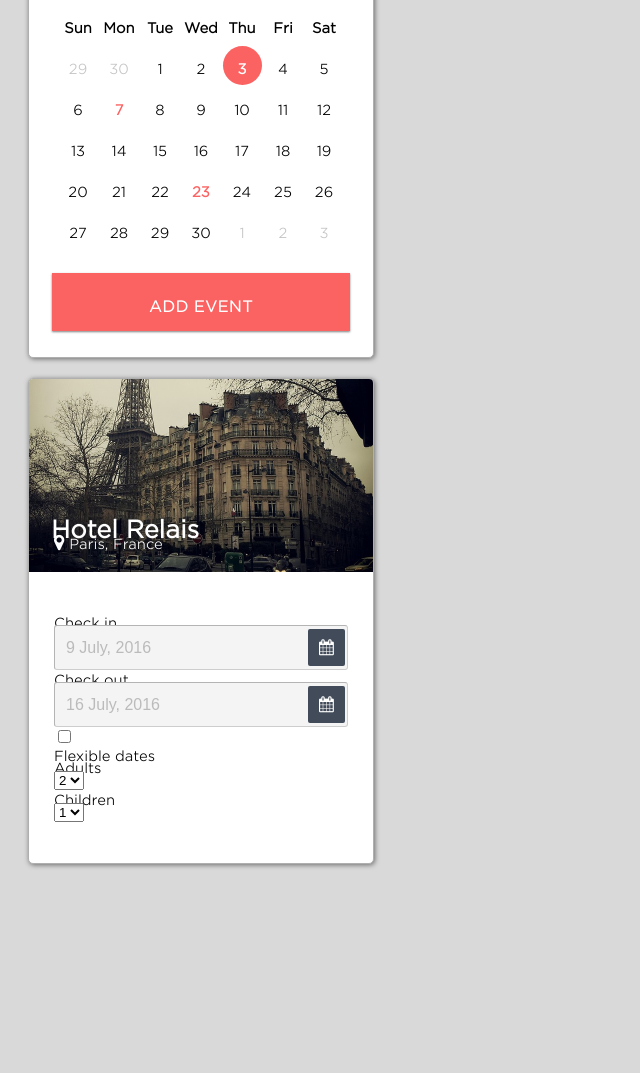
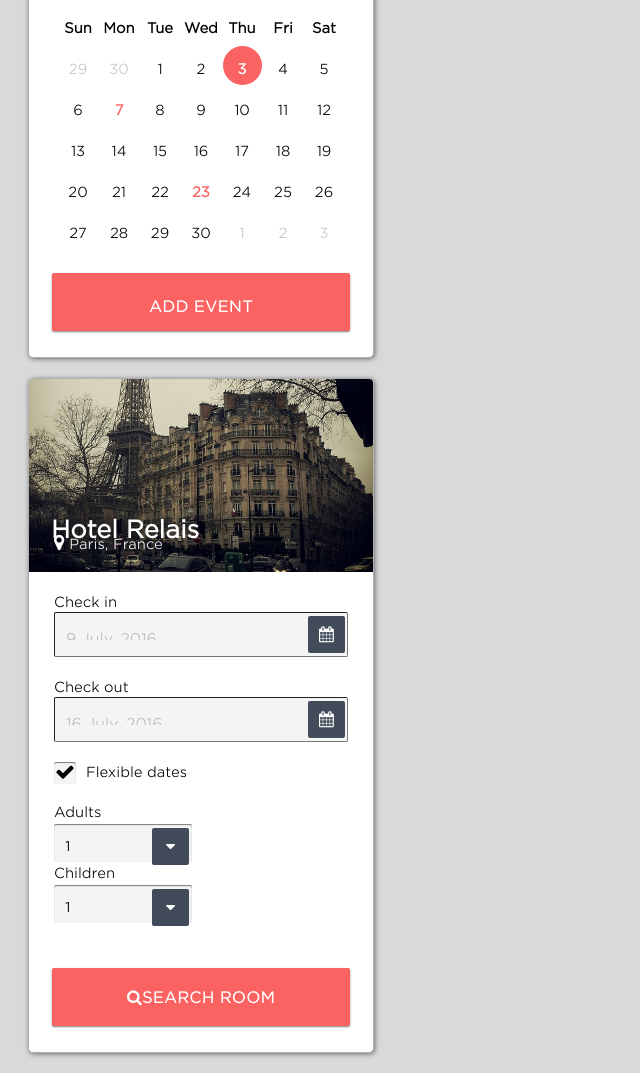
Before and after one commit to AlexeyBarkow/ex-rs, a plain HTML site: page forms_and_widgets/index.html in a window 1280 px wide. Shown: the part 92-1165 px from the top of the page, without its empty margins (0-640 px from the left). Before the commit the page ends 976 px from the top, so only its background shows below. Drawn offline with Linux system fonts and the light colour scheme; files whose address does not match are found by name.

Commit message:
Make billing widget

```diff
--- a/forms_and_widgets/css/stylesheet.css
+++ b/forms_and_widgets/css/stylesheet.css
@@ -29,6 +29,8 @@
 }
 
 
+
+
 .widget {
 	margin:20px;
 
@@ -43,6 +45,7 @@
 		height: 58px;
 		/*border-radius: 2px;*/
 		box-shadow: 0 1px 2px rgba(0,0,0,0.5);
+		border-radius: 2px;
 		background-color: #fb6362;
 		color: #fff;
 		border: none;
@@ -52,10 +55,84 @@
 		font-size: 16px;
 		letter-spacing: 0px;
 	}
+
 	.widget .outline-button:hover {
 		background-color: #fb9f62;
 	}
 
+	.widget .text/*input[type=text]*/ {
+		border-width: 1px;
+		border-radius: 2px;
+		font-size: 15px;
+		padding: 11px;
+		/*letter-spacing: -0.5px;*/
+		font-family: 'Gotham-Light';
+		background-color: #f4f4f4;
+
+	}
+
+	.widget .checkbox-block input[type=checkbox] {
+		display: none;
+	}
+
+	.widget .checkbox-block label:before {
+		vertical-align: middle;
+		display: inline-block;
+		font-size: 20px;
+		text-align: center;
+		content: "";
+		background-color: #f4f4f4;
+		/*border: 1px solid #cccccc;*/
+		border-radius: 2px;
+		box-shadow: inset 0 1px 1px rgba(0,0,0,0.5);
+		width: 22px;
+		height: 22px;
+		margin-right: 10px;
+	}
+
+	.widget .checkbox-block input[type=checkbox]:checked + label:before{
+		font-family: 'Font-Awesome';
+		content: "\f00c";
+	}
+
+	.widget select {
+   		-webkit-appearance: none;
+		border: none;
+		box-shadow: inset 0 1px 1px rgba(0,0,0,0.5);
+		/*background: url("../img/select.png") no-repeat right center #f4f4f4;*/
+	}
+
+	.widget select + .button-imitator {
+		padding: 9px;
+		height: 37px;
+		width: 37px;
+    	margin-left: -45px;
+    	vertical-align: middle;
+		border-radius: 2px;
+		/*box-shadow: 0 1px 2px rgba(0,0,0,0.5);*/
+		background-color: #414b59;
+		color: #ffffff;
+		border: none;
+		text-align: center;
+		text-decoration: none;
+		font-size: 16px;
+	}
+
+	.widget .button-imitator:hover, select:hover + .button-imitator {
+		pointer-events: none;
+		background-color: #5a6779;
+	}
+
+
+
+
+
+	/*.widget select:hover {
+		background: url("../img/select-hover.png") no-repeat right center #f4f4f4;
+
+
+	}
+*/
 
 .calendar {
 	width: 346px;
@@ -120,6 +197,11 @@
 			color: #000;
 		}
 
+		.calendar-table a:hover .current  {
+			border-radius: 50%;
+			background-color: #fb9f62;
+		}
+
 		.calendar-table .gala {
 			font-weight: bold;
 			color: #fb6362	;
@@ -132,10 +214,9 @@
 			background-color: #fb6362;
 		}
 
-	.calendar button {
+	.calendar .outline-button {
 		width: 298px;
 		margin: 22px auto 26px auto;
-		display: block;
 
 	}
 
@@ -186,31 +267,27 @@
 
 	.booking label {
 		font-size: 14px;
+		margin-bottom: 10px;
 	}
 
 	.booking dd {
-		margin: 0;
+		margin: 8px 0 20px;
 		width: 100%;
 	}
 
 	.booking dl {
-		padding: 25px;
+		padding: 20px 25px 20px 25px;
+		margin: 0;
 	}
 
 	.calendar-field {
 		width: 100%;
 		height: 45px;
-		border-width: 1px;
-		border-radius: 3px;
-		font-size: 16px;
-		padding: 11px;
-
-		background-color: #f4f4f4;
 		color: #bbbbbb;
 	}
 
 
-	.calendar-button {
+	.calendar-field + button {
     	margin-left: -40px;
 		height: 37px;
 		width: 37px;
@@ -227,8 +304,24 @@
 	.calendar-button:hover {
 		background-color: #5a6779;
 	}
+
+	.booking select {
+		width: 138px;
+	}
 	/*.calendar-button:before {
 		font-family: 'Font-Awesome';
 		content: '\f073';
 		color: #000;
 	}*/
+
+	.booking .outline-button {
+		width: 298px;
+		margin: 22px auto 26px auto;
+	}
+.inline-block {
+	display: inline-block;
+}
+
+.block {
+	display: block;
+}
--- a/forms_and_widgets/index.html
+++ b/forms_and_widgets/index.html
@@ -69,7 +69,7 @@
 					<td>3</td>
 				</tr>
 			</table>
-			<button class="outline-button">ADD EVENT</button>
+			<button class="outline-button block">ADD EVENT</button>
 		</div>
 	</div>
 
@@ -83,20 +83,36 @@
 		</figure>
 		<dl>
 			<dt><label for="check-in">Check in</label></dt>
-			<dd><input id="check-in" class="calendar-field" type="text" disabled value="9 July, 2016"><button class="calendar-button"><i class="fa fa-calendar"></i></button></dd>
+			<dd><input id="check-in" class="calendar-field text" type="text"  value="9 July, 2016"><button class="calendar-button"><i class="fa fa-calendar"></i></button></dd>
 			<dt><label for="check-out">Check out</label></dt>
-			<dd><input id="check-out" class="calendar-field" type="text" disabled value="16 July, 2016"><button class="calendar-button"><i class="fa fa-calendar"></i></button></dd>
-			<dd><input id="flexible-dates" type="checkbox"></dd>
-			<dt><label for="flexible-dates">Flexible dates</label></dt>
-			<dt><label for="adults">Adults</label></dt>
-			<dd><select id="adults">
-				<option value="2">2</option>
-			</select></dd>
-			<dt><label for="children">Children</label></dt>
-			<dd><select id="children">
-				<option value="1">1</option>
-			</select></dd>
+			<dd><input id="check-out" class="calendar-field text" type="text"  value="16 July, 2016"><button class="calendar-button"><i class="fa fa-calendar"></i></button></dd>
+			<dd>
+				<div class="checkbox-block">
+					<input id="flexible-dates" type="checkbox" checked>
+					<label for="flexible-dates" class="checkboxer">Flexible dates</label>
+				</div>
+			</dd>
+			<dd style="display: inline">
+				<label for="adults" class="block">Adults</label>
+				<div class="block">
+					<select id="children" class="text inline-block">
+						<option value="1">1</option>
+					</select>
+					<div class="button-imitator inline-block"><i class="fa fa-caret-down"></i></div>
+				</div>
+
+			</dd>
+			<dd style="display: inline">
+				<label for="children" class="block">Children</label>
+				<div>
+					<select id="children" class="text inline-block">
+						<option value="1">1</option>
+					</select>
+					<div class="button-imitator inline-block"><i class="fa fa-caret-down"></i></div>
+				</div>
+			</dd>
 		</dl>
+		<button class="outline-button block"><i class="fa fa-search"></i>SEARCH ROOM</button>
 
 	</div>
 </body>
```
Also changed, not shown: forms_and_widgets/img/select-hover.png (added), forms_and_widgets/img/select.png (added).
